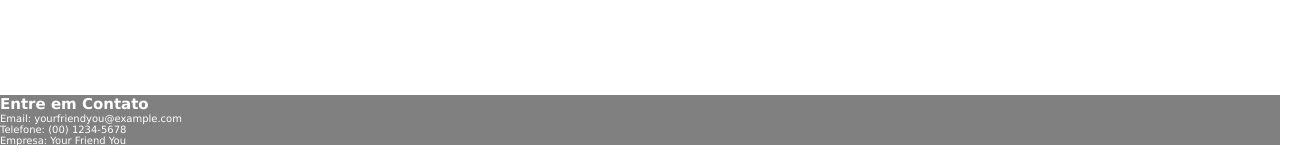
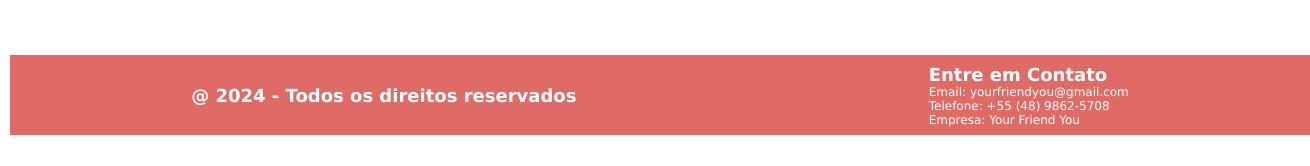
Before and after one commit to jprime617/desenvolvimento-de-sistemas, a React (Vite) app in the folder Your-Friend-You/: page /sobre in a window 1280 px wide. Shown: the part 631-797 px from the top of the page, 1310 px wide, since content can reach past the window. Built offline with nearby package versions, Linux system fonts and the light colour scheme.

Commit message:
commit 14

```diff
--- a/Your-Friend-You/src/components/Footer.jsx
+++ b/Your-Friend-You/src/components/Footer.jsx
@@ -1,13 +1,14 @@
 export default function Footer(){
   return(
           <footer className="footer">
-              <div className="footer-container">
+           <div className="footer-left">
+            <h2>@ 2024 - Todos os direitos reservados</h2>
+           </div>
               <div className="contact-info">
-                  <h2>Entre em Contato</h2>
-                  <p>Email: yourfriendyou@example.com</p>
-                  <p>Telefone: (00) 1234-5678</p>
+                <h2><strong> Entre em Contato </strong></h2>
+                <p>Email: yourfriendyou@gmail.com</p>
+                <p>Telefone: +55 (48) 9862-5708 </p>
                 <p>Empresa: Your Friend You</p>
-                </div>
               </div>
           </footer>
         )
--- a/Your-Friend-You/src/style.css
+++ b/Your-Friend-You/src/style.css
@@ -141,14 +141,31 @@
 
 
 .footer{
-    margin-top: 50px;
-    background-color: gray;
-    height: 50px;
+    background-color: #df6b67;
+    height: 60px;
+    width: 100%;
     display: flex;
     align-items: center;
     color: white;
-    font-size: 10px;
+    font-size: 12px;
+    padding: 10px;
+    justify-content: space-around;
+    gap: 10px;
+    margin: 10px;
 }
+
+.contact-info .p{
+    display: flex;
+    align-items: center;
+    gap: 5px;
+}
+
+.footer-left{
+    display: flex;
+    justify-content: left;
+    align-items: center;
+}
+
 
 .container-texto{
     background-color: black;
```
Lines whose indentation alone changed are shown as unchanged.
